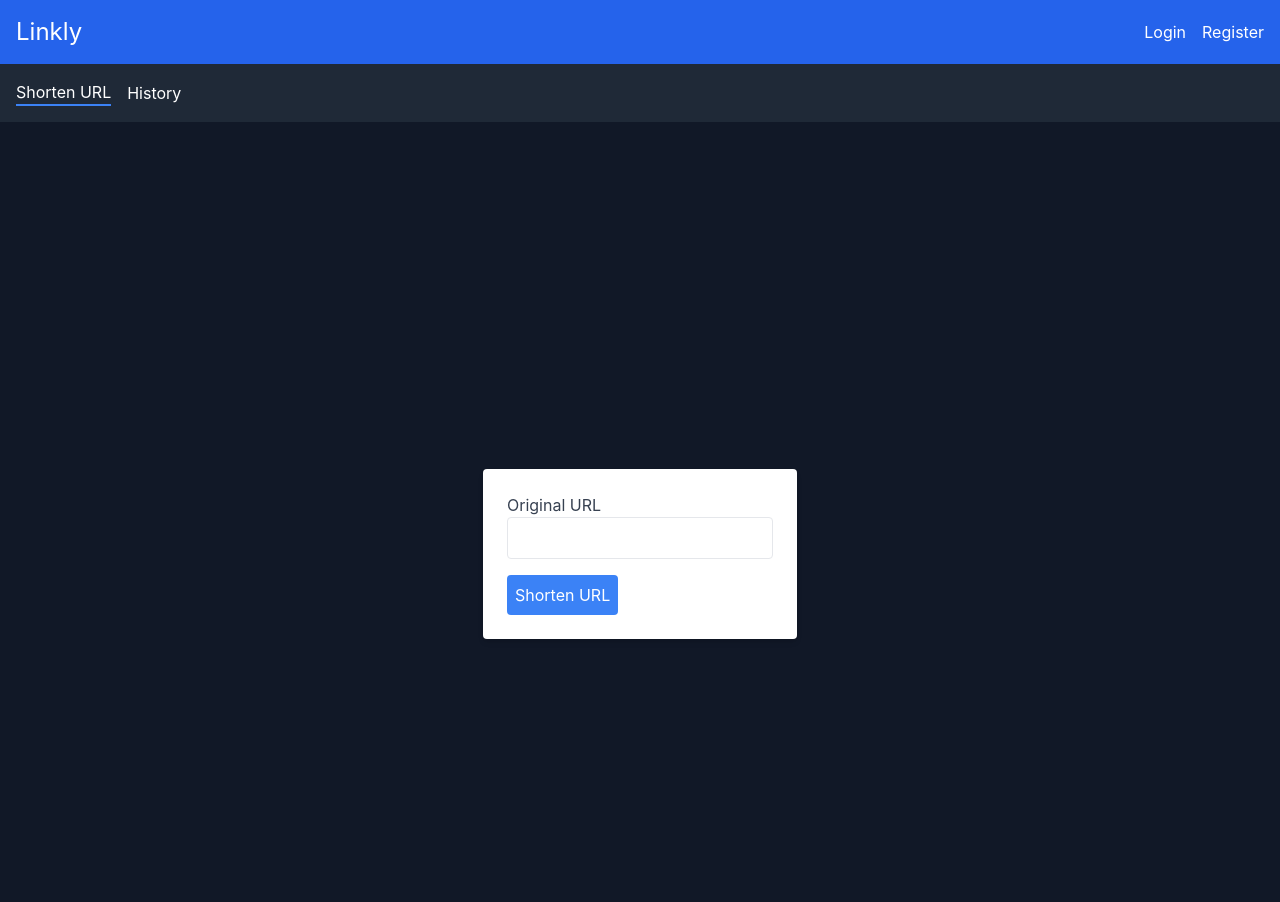
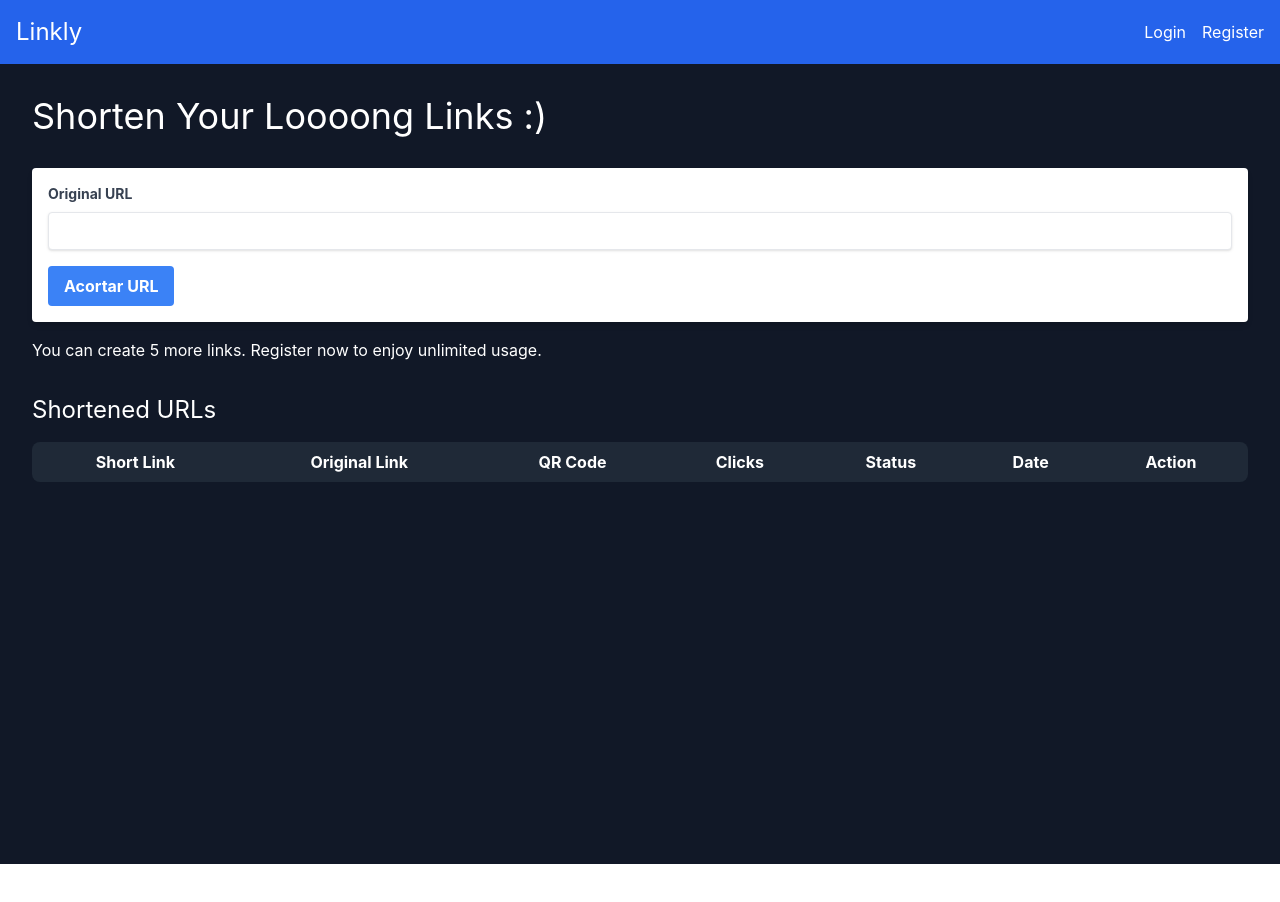
Before and after one commit to 4lPeReZ/front_urlshortener, a React (Create React App) app: page / in a window 1280 px wide. Shown: the top 902 px of the page. After the commit the page ends 864 px from the top, so only its background shows below. Built offline with nearby package versions, Linux system fonts and the light colour scheme.

Commit message:
chore: Update dependencies and refactor URLForm component

```diff
--- a/src/App.js
+++ b/src/App.js
@@ -1,9 +1,10 @@
 import React, { useState, useEffect } from 'react';
 import { BrowserRouter as Router, Route, Routes } from 'react-router-dom';
 import Header from './components/Header';
-import MainPage from './pages/MainPage';
+import HomePage from './pages/HomePage';
 import LoginPage from './pages/LoginPage';
 import RegisterPage from './pages/RegisterPage';
+import HistoryPage from './pages/HistoryPage';
 
 const App = () => {
   const [isLoggedIn, setIsLoggedIn] = useState(false);
@@ -22,9 +23,10 @@ const App = () => {
     <Router>
       <Header isLoggedIn={isLoggedIn} user={user} setIsLoggedIn={setIsLoggedIn} setUser={setUser} />
       <Routes>
-        <Route path="/" element={<MainPage />} />
+        <Route path="/" element={<HomePage isLoggedIn={isLoggedIn} user={user} />} />
         <Route path="/login" element={<LoginPage setIsLoggedIn={setIsLoggedIn} setUser={setUser} />} />
         <Route path="/register" element={<RegisterPage setIsLoggedIn={setIsLoggedIn} setUser={setUser} />} />
+        {isLoggedIn && <Route path="/history" element={<HistoryPage />} />}
       </Routes>
     </Router>
   );
--- a/src/components/URLForm.jsx
+++ b/src/components/URLForm.jsx
@@ -3,20 +3,16 @@ import api from '../api/axios';
 
 const URLForm = ({ onSubmit }) => {
   const [originalUrl, setOriginalUrl] = useState('');
-  const [customUrl, setCustomUrl] = useState('');
-  const [expiresAt, setExpiresAt] = useState('');
-  const userId = JSON.parse(localStorage.getItem('user'))._id;
+  const userId = JSON.parse(localStorage.getItem('user'))?._id || null;
 
   const handleSubmit = async (e) => {
     e.preventDefault();
-    const payload = { originalUrl, customUrl, expiresAt, userId };
+    const payload = { originalUrl, userId };
 
     try {
       const response = await api.post('/url/shorten', payload);
       onSubmit(response.data);
       setOriginalUrl('');
-      setCustomUrl('');
-      setExpiresAt('');
     } catch (error) {
       console.error('Error during URL shortening', error);
     }
@@ -36,30 +32,6 @@ const URLForm = ({ onSubmit }) => {
           className="shadow appearance-none border rounded w-full py-2 px-3 text-gray-700 leading-tight focus:outline-none focus:shadow-outline"
         />
       </div>
-      <div className="mb-4">
-        <label className="block text-gray-700 text-sm font-bold mb-2" htmlFor="customUrl">
-          Custom URL
-        </label>
-        <input
-          id="customUrl"
-          type="text"
-          value={customUrl}
-          onChange={(e) => setCustomUrl(e.target.value)}
-          className="shadow appearance-none border rounded w-full py-2 px-3 text-gray-700 leading-tight focus:outline-none focus:shadow-outline"
-        />
-      </div>
-      <div className="mb-4">
-        <label className="block text-gray-700 text-sm font-bold mb-2" htmlFor="expiresAt">
-          Expires At
-        </label>
-        <input
-          id="expiresAt"
-          type="date"
-          value={expiresAt}
-          onChange={(e) => setExpiresAt(e.target.value)}
-          className="shadow appearance-none border rounded w-full py-2 px-3 text-gray-700 leading-tight focus:outline-none focus:shadow-outline"
-        />
-      </div>
       <button
         type="submit"
         className="bg-blue-500 hover:bg-blue-700 text-white font-bold py-2 px-4 rounded focus:outline-none focus:shadow-outline"
--- a/src/pages/HistoryPage.jsx
+++ b/src/pages/HistoryPage.jsx
@@ -21,18 +21,45 @@ const HistoryPage = () => {
   }, []);
 
   return (
-    <div className="min-h-screen bg-gray-900 text-white flex flex-col items-center p-8">
+    <div className="min-h-screen bg-gray-900 text-white p-8">
       <h1 className="text-2xl mb-4">My URL History</h1>
       {error && <p className="text-red-500">{error}</p>}
-      <ul className="w-full max-w-md">
-        {urls.map((url) => (
-          <li key={url._id} className="bg-white text-gray-900 p-4 mb-2 rounded shadow-md">
-            <p>Original URL: <a href={url.originalUrl} target="_blank" rel="noopener noreferrer" className="text-blue-500">{url.originalUrl}</a></p>
-            <p>Short URL: <a href={url.shortUrl} target="_blank" rel="noopener noreferrer" className="text-blue-500">{url.shortUrl}</a></p>
-            <p>Clicks: {url.clicks}</p>
-          </li>
-        ))}
-      </ul>
+      <div className="overflow-x-auto">
+        <table className="min-w-full bg-gray-800 rounded-lg">
+          <thead>
+            <tr>
+              <th className="px-4 py-2">Short Link</th>
+              <th className="px-4 py-2">Original Link</th>
+              <th className="px-4 py-2">QR Code</th>
+              <th className="px-4 py-2">Clicks</th>
+              <th className="px-4 py-2">Status</th>
+              <th className="px-4 py-2">Date</th>
+              <th className="px-4 py-2">Action</th>
+            </tr>
+          </thead>
+          <tbody>
+            {urls.map((url) => (
+              <tr key={url._id} className="border-t border-gray-700">
+                <td className="px-4 py-2">
+                  <a href={url.shortUrl} target="_blank" rel="noopener noreferrer" className="text-blue-500">{url.shortUrl}</a>
+                </td>
+                <td className="px-4 py-2">
+                  <a href={url.originalUrl} target="_blank" rel="noopener noreferrer" className="text-blue-500">{url.originalUrl}</a>
+                </td>
+                <td className="px-4 py-2">
+                  <img src={`https://api.qrserver.com/v1/create-qr-code/?data=${url.shortUrl}&size=100x100`} alt="QR Code" />
+                </td>
+                <td className="px-4 py-2">{url.clicks}</td>
+                <td className="px-4 py-2">{url.status}</td>
+                <td className="px-4 py-2">{new Date(url.createdAt).toLocaleDateString()}</td>
+                <td className="px-4 py-2">
+                  <button className="text-red-500">Delete</button>
+                </td>
+              </tr>
+            ))}
+          </tbody>
+        </table>
+      </div>
     </div>
   );
 };
--- a/src/pages/HomePage.jsx
+++ b/src/pages/HomePage.jsx
@@ -1,11 +1,115 @@
-// src/pages/HomePage.jsx
-import React from 'react';
+import React, { useState, useEffect } from 'react';
+import URLForm from '../components/URLForm';
+import api from '../api/axios';
 
-const HomePage = () => (
-  <div className="min-h-screen bg-gray-900 text-white flex flex-col items-center p-8">
-    <h1 className="text-4xl mb-8">Shorten Your Loooong Links :)</h1>
-    <p>Por favor, inicia sesión para acortar URLs.</p>
-  </div>
-);
+const HomePage = ({ isLoggedIn, user }) => {
+  const [shortUrls, setShortUrls] = useState([]);
+  const [remainingUrls, setRemainingUrls] = useState(5);
+  const [error, setError] = useState('');
+
+  const handleShorten = (newUrl) => {
+    setShortUrls([...shortUrls, newUrl]);
+    if (!isLoggedIn) {
+      setRemainingUrls(remainingUrls - 1);
+    }
+  };
+
+  const handleDelete = async (id) => {
+    try {
+      await api.delete(`/url/delete/${id}`);
+      setShortUrls(shortUrls.filter(url => url._id !== id));
+    } catch (error) {
+      console.error('Error deleting URL', error);
+      setError('Error deleting URL. Please try again.');
+    }
+  };
+
+  const handleEdit = async (id, newOriginalUrl) => {
+    try {
+      const response = await api.put(`/url/update/${id}`, { originalUrl: newOriginalUrl });
+      setShortUrls(shortUrls.map(url => url._id === id ? response.data : url));
+    } catch (error) {
+      console.error('Error updating URL', error);
+      setError('Error updating URL. Please try again.');
+    }
+  };
+
+  useEffect(() => {
+    if (isLoggedIn) {
+      const fetchUrls = async () => {
+        try {
+          const response = await api.get(`/url/user/${user._id}`);
+          setShortUrls(response.data);
+        } catch (error) {
+          console.error('Error fetching URLs', error);
+          setError('Error fetching URLs. Please try again.');
+        }
+      };
+
+      fetchUrls();
+    }
+  }, [isLoggedIn, user]);
+
+  return (
+    <div className="min-h-screen bg-gray-900 text-white p-8">
+      <h1 className="text-4xl mb-8">Shorten Your Loooong Links :)</h1>
+      <URLForm onSubmit={handleShorten} />
+      {!isLoggedIn && (
+        <p className="mt-4">You can create {remainingUrls} more links. Register now to enjoy unlimited usage.</p>
+      )}
+      {error && <p className="text-red-500">{error}</p>}
+      <div className="mt-8">
+        <h2 className="text-2xl mb-4">Shortened URLs</h2>
+        <div className="overflow-x-auto">
+          <table className="min-w-full bg-gray-800 rounded-lg">
+            <thead>
+              <tr>
+                <th className="px-4 py-2">Short Link</th>
+                <th className="px-4 py-2">Original Link</th>
+                <th className="px-4 py-2">QR Code</th>
+                <th className="px-4 py-2">Clicks</th>
+                <th className="px-4 py-2">Status</th>
+                <th className="px-4 py-2">Date</th>
+                <th className="px-4 py-2">Action</th>
+              </tr>
+            </thead>
+            <tbody>
+              {shortUrls.map((url) => (
+                <tr key={url._id} className="border-t border-gray-700">
+                  <td className="px-4 py-2">
+                    <a href={url.shortUrl} target="_blank" rel="noopener noreferrer" className="text-blue-500">{url.shortUrl}</a>
+                  </td>
+                  <td className="px-4 py-2">
+                    <a href={url.originalUrl} target="_blank" rel="noopener noreferrer" className="text-blue-500">{url.originalUrl}</a>
+                  </td>
+                  <td className="px-4 py-2">
+                    <img src={`https://api.qrserver.com/v1/create-qr-code/?data=${url.shortUrl}&size=100x100`} alt="QR Code" />
+                  </td>
+                  <td className="px-4 py-2">{url.clicks}</td>
+                  <td className="px-4 py-2">{url.status}</td>
+                  <td className="px-4 py-2">{new Date(url.createdAt).toLocaleDateString()}</td>
+                  <td className="px-4 py-2 flex space-x-2">
+                    <button
+                      className="text-red-500"
+                      onClick={() => handleDelete(url._id)}
+                    >
+                      Delete
+                    </button>
+                    <button
+                      className="text-blue-500"
+                      onClick={() => handleEdit(url._id, prompt('Enter new URL:', url.originalUrl))}
+                    >
+                      Edit
+                    </button>
+                  </td>
+                </tr>
+              ))}
+            </tbody>
+          </table>
+        </div>
+      </div>
+    </div>
+  );
+};
 
 export default HomePage;
```
